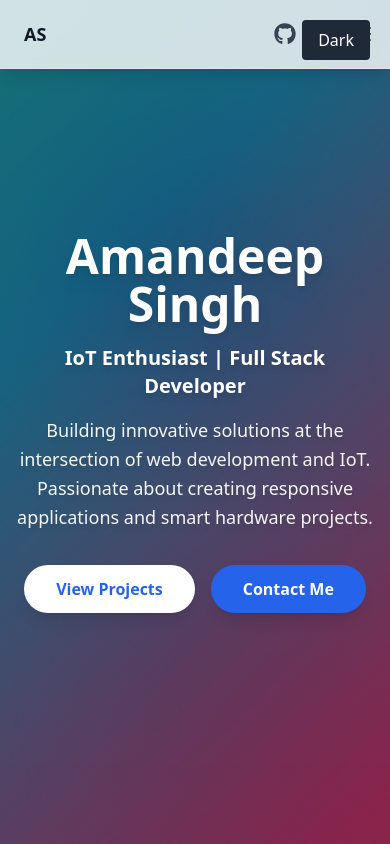
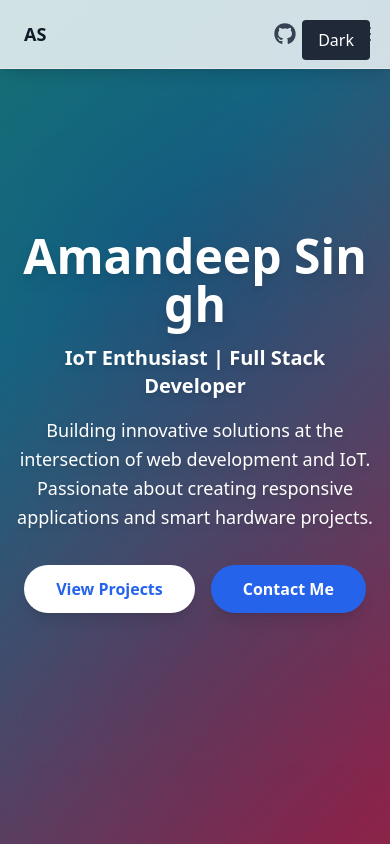
Before and after one commit to Amanking0124/portfolio, a React (Vite) app: page / in a window 390 px wide. Shown: the top 844 px of the page. Built offline with nearby package versions, Linux system fonts and the light colour scheme; no server answers.

Commit message:
Describe what you changed

```diff
--- a/src/Projects.jsx
+++ b/src/Projects.jsx
@@ -10,7 +10,9 @@ export default function Projects() {
     axios
       .get("https://api.github.com/users/Amanking0124/repos")
       .then((res) => {
-        setRepos(res.data);
+        // sort by star count descending and keep only the top 3
+        const sorted = res.data.sort((a, b) => b.stargazers_count - a.stargazers_count);
+        setRepos(sorted.slice(0, 3));
       })
       .catch((err) => console.log(err));
   }, []);
@@ -22,7 +24,7 @@ export default function Projects() {
       <div className="absolute bottom-0 right-0 w-96 h-96 bg-blue-300 dark:bg-blue-700 rounded-full mix-blend-multiply filter blur-3xl opacity-10 blob" style={{ animationDelay: "2s" }}></div>
 
       <div className="relative z-10">
-        <h2 className="text-3xl md:text-4xl font-bold mb-12 text-center text-gray-900 dark:text-white">Featured Projects</h2>
+        <h2 className="text-3xl md:text-4xl font-bold mb-12 text-center text-gray-900 dark:text-white">Projects Made</h2>
         <div className="grid md:grid-cols-3 gap-6 p-10 max-w-7xl mx-auto">
           {repos.map((repo) => (
             <motion.div
@@ -30,24 +32,56 @@ export default function Projects() {
               whileHover={{ scale: 1.05, translateY: -5 }}
               className="group bg-white dark:bg-gray-800 p-6 shadow-lg rounded-xl transition-all duration-300 border border-transparent hover:border-teal-300 dark:hover:border-teal-600 hover:shadow-2xl"
             >
+              {/* use repo.owner.avatar_url as a thumbnail if available */}
+              {repo.owner && repo.owner.avatar_url && (
+                <img
+                  src={repo.owner.avatar_url}
+                  alt="thumbnail"
+                  className="w-full h-32 object-cover rounded mb-4"
+                />
+              )}
               <h2 className="text-xl font-bold text-gray-900 dark:text-white mb-2 group-hover:text-teal-600 dark:group-hover:text-teal-400 transition-colors">{repo.name}</h2>
               <p className="text-gray-600 dark:text-gray-300 h-12 overflow-hidden text-sm mb-4 leading-relaxed">{repo.description}</p>
-              <div className="mt-4 flex justify-between items-center pt-4 border-t border-gray-200 dark:border-gray-700">
+              <div className="mt-4 flex flex-col space-y-2">
+                <div className="flex justify-between items-center pt-4 border-t border-gray-200 dark:border-gray-700">
+                  <span className="text-sm text-gray-500 dark:text-gray-400 bg-gray-100 dark:bg-gray-700 px-2 py-1 rounded">
+                    ⭐ {repo.stargazers_count}
+                  </span>
+                </div>
+                <div className="flex justify-between">
+                  <a
+                    href={repo.homepage || repo.html_url}
+                    target="_blank"
+                    rel="noopener noreferrer"
+                    className="text-teal-600 dark:text-teal-400 font-semibold hover:underline text-sm"
+                  >
+                    View
+                  </a>
                   <a
                     href={repo.html_url}
                     target="_blank"
                     rel="noopener noreferrer"
-                  className="text-teal-600 dark:text-teal-400 hover:text-teal-700 dark:hover:text-teal-300 font-semibold hover:underline"
+                    className="text-blue-600 dark:text-blue-400 font-semibold hover:underline text-sm"
                   >
-                  View Repo
+                    Code
                   </a>
-                <span className="text-sm text-gray-500 dark:text-gray-400 bg-gray-100 dark:bg-gray-700 px-2 py-1 rounded">
-                  ⭐ {repo.stargazers_count}
-                </span>
+                </div>
               </div>
             </motion.div>
           ))}
         </div>
+        {repos.length > 0 && (
+          <div className="text-center mt-8">
+            <a
+              href="https://github.com/Amanking0124?tab=repositories"
+              target="_blank"
+              rel="noopener noreferrer"
+              className="inline-block bg-teal-600 text-white px-6 py-3 rounded hover:bg-teal-700 transition"
+            >
+              View All Projects
+            </a>
+          </div>
+        )}
       </div>
     </section>
   );
--- a/src/components/Hero.jsx
+++ b/src/components/Hero.jsx
@@ -23,20 +23,61 @@ export default function Hero() {
 
       {/* Content */}
       <motion.div
-        initial={{ opacity: 0, y: 20 }}
-        animate={{ opacity: 1, y: 0 }}
-        transition={{ delay: 0.2, duration: 0.8 }}
+        initial="hidden"
+        animate="visible"
         className="relative z-10 max-w-2xl px-4 text-center text-white"
       >
-        <h1 className="text-5xl md:text-7xl font-extrabold mb-4 drop-shadow-lg">
-          Amandeep Singh
+        {/* animate each letter from random offscreen position into place */}
+        {/** build variants outside render to avoid re-creating? ok here for simplicity **/}
+        <h1 className="text-5xl md:text-7xl font-extrabold mb-4 drop-shadow-lg inline-block">
+          {"Amandeep Singh".split("").map((char, i) => (
+            <motion.span
+              key={i}
+              className="inline-block"
+              custom={i}
+              variants={{
+                hidden: (index) => ({
+                  opacity: 0,
+                  x: (Math.random() - 0.5) * 800,
+                  y: (Math.random() - 0.5) * 800,
+                  rotate: (Math.random() - 0.5) * 360,
+                  scale: 0,
+                }),
+                visible: {
+                  opacity: 1,
+                  x: 0,
+                  y: 0,
+                  rotate: 0,
+                  scale: 1,
+                  transition: {
+                    type: "spring",
+                    stiffness: 200,
+                    damping: 20,
+                    delay: i * 0.08,
+                  },
+                },
+              }}
+            >
+              {char === " " ? "\u00A0" : char}
+            </motion.span>
+          ))}
         </h1>
-        <p className="text-xl md:text-2xl font-semibold mb-4 drop-shadow-md">
+        <motion.p
+          className="text-xl md:text-2xl font-semibold mb-4 drop-shadow-md"
+          initial={{ opacity: 0, y: 20 }}
+          animate={{ opacity: 1, y: 0 }}
+          transition={{ delay: 1.2, duration: 0.8 }}
+        >
           IoT Enthusiast | Full Stack Developer
-        </p>
-        <p className="text-lg md:text-xl mb-8 leading-relaxed drop-shadow-md opacity-95">
+        </motion.p>
+        <motion.p
+          className="text-lg md:text-xl mb-8 leading-relaxed drop-shadow-md opacity-95"
+          initial={{ opacity: 0, y: 20 }}
+          animate={{ opacity: 1, y: 0 }}
+          transition={{ delay: 1.4, duration: 0.8 }}
+        >
           Building innovative solutions at the intersection of web development and IoT. Passionate about creating responsive applications and smart hardware projects.
-        </p>
+        </motion.p>
         <div className="flex gap-4 justify-center">
           <motion.a
             href="#projects"
--- a/src/components/Layout.jsx
+++ b/src/components/Layout.jsx
@@ -36,16 +36,6 @@ export default function Layout({ children }) {
                 Contact
               </Link>
             </li>
-            <li>
-              <Link to="/skills" className="text-blue-500 hover:underline">
-                Skills
-              </Link>
-            </li>
-            <li>
-              <Link to="/resume" className="text-blue-500 hover:underline">
-                Resume
-              </Link>
-            </li>
           </ul>
         </nav>
       </aside>
--- a/src/components/Navbar.jsx
+++ b/src/components/Navbar.jsx
@@ -59,13 +59,13 @@ export default function Navbar() {
       {/* mobile menu */}
       {open && (
         <div className="md:hidden bg-white dark:bg-gray-800 border-t border-gray-200 dark:border-gray-700">
-          <a href="#home" className="block py-2 px-4 text-sm text-gray-700 dark:text-gray-200 hover:bg-blue-50 dark:hover:bg-gray-700">Home</a>
-          <a href="#about" className="block py-2 px-4 text-sm text-gray-700 dark:text-gray-200 hover:bg-blue-50 dark:hover:bg-gray-700">About</a>
-          <a href="#experience" className="block py-2 px-4 text-sm text-gray-700 dark:text-gray-200 hover:bg-blue-50 dark:hover:bg-gray-700">Experience</a>
-          <a href="#skills" className="block py-2 px-4 text-sm text-gray-700 dark:text-gray-200 hover:bg-blue-50 dark:hover:bg-gray-700">Skills</a>
-          <a href="#projects" className="block py-2 px-4 text-sm text-gray-700 dark:text-gray-200 hover:bg-blue-50 dark:hover:bg-gray-700">Projects</a>
-          <a href="#certifications" className="block py-2 px-4 text-sm text-gray-700 dark:text-gray-200 hover:bg-blue-50 dark:hover:bg-gray-700">Certifications</a>
-          <a href="#contact" className="block py-2 px-4 text-sm text-gray-700 dark:text-gray-200 hover:bg-blue-50 dark:hover:bg-gray-700">Contact</a>
+          <a href="#home" onClick={() => setOpen(false)} className="block py-2 px-4 text-sm text-gray-700 dark:text-gray-200 hover:bg-blue-50 dark:hover:bg-gray-700">Home</a>
+          <a href="#about" onClick={() => setOpen(false)} className="block py-2 px-4 text-sm text-gray-700 dark:text-gray-200 hover:bg-blue-50 dark:hover:bg-gray-700">About</a>
+          <a href="#experience" onClick={() => setOpen(false)} className="block py-2 px-4 text-sm text-gray-700 dark:text-gray-200 hover:bg-blue-50 dark:hover:bg-gray-700">Experience</a>
+          <a href="#skills" onClick={() => setOpen(false)} className="block py-2 px-4 text-sm text-gray-700 dark:text-gray-200 hover:bg-blue-50 dark:hover:bg-gray-700">Skills</a>
+          <a href="#projects" onClick={() => setOpen(false)} className="block py-2 px-4 text-sm text-gray-700 dark:text-gray-200 hover:bg-blue-50 dark:hover:bg-gray-700">Projects</a>
+          <a href="#certifications" onClick={() => setOpen(false)} className="block py-2 px-4 text-sm text-gray-700 dark:text-gray-200 hover:bg-blue-50 dark:hover:bg-gray-700">Certifications</a>
+          <a href="#contact" onClick={() => setOpen(false)} className="block py-2 px-4 text-sm text-gray-700 dark:text-gray-200 hover:bg-blue-50 dark:hover:bg-gray-700">Contact</a>
         </div>
       )}
     </nav>
--- a/src/index.css
+++ b/src/index.css
@@ -3,6 +3,10 @@
 @tailwind utilities;
 
 /* ensure anchor links don't hide under fixed header */
+html {
+  scroll-behavior: smooth;
+}
+
 section {
   scroll-margin-top: 4rem;
 }
```
Lines whose indentation alone changed are shown as unchanged.
